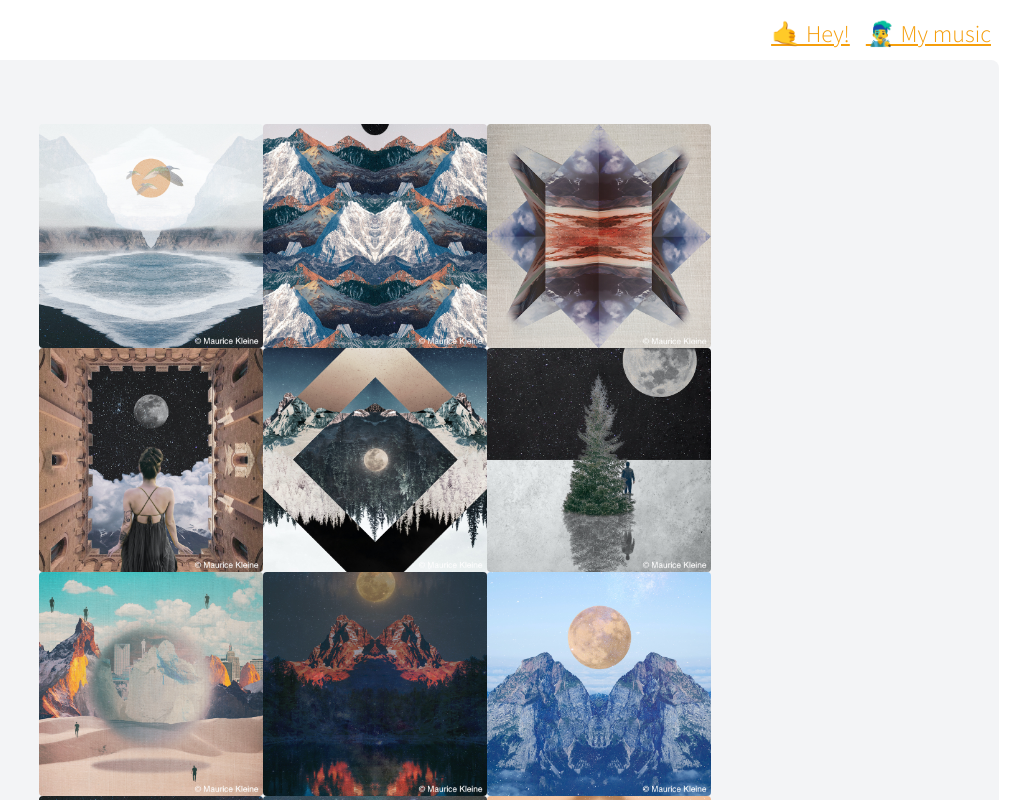
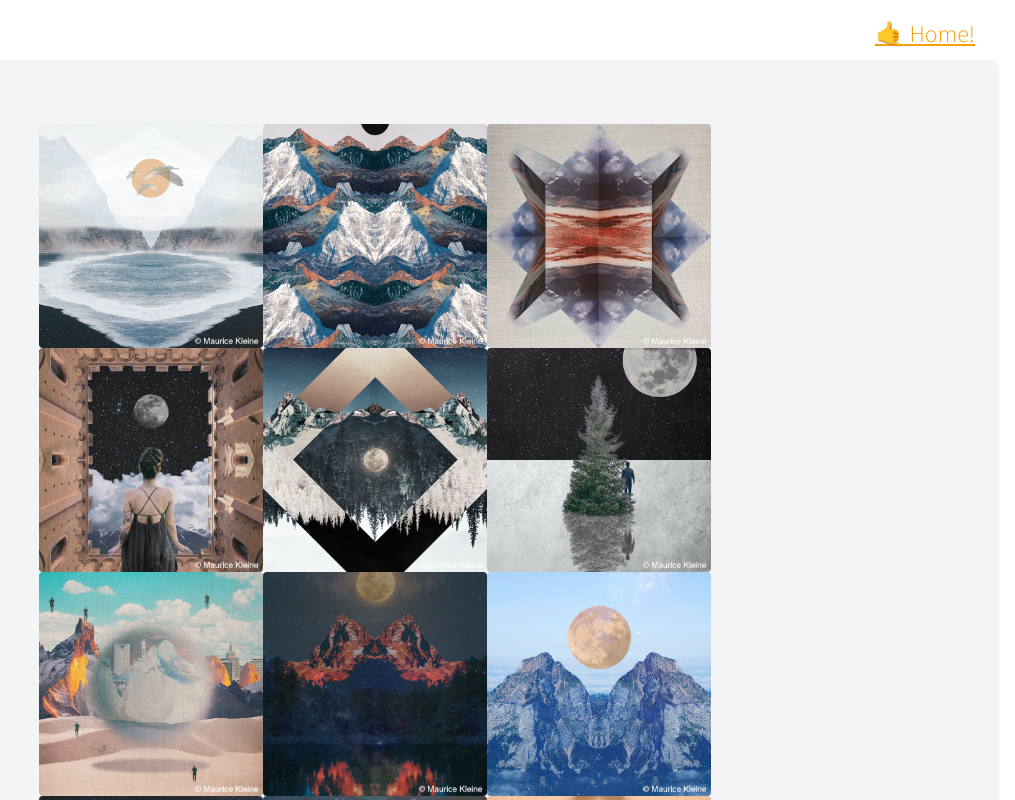
Before and after one commit to mauricekleine/mozza, a Next.js app: page /art in a window 1280 px wide. Shown: the top 800 px of the page, without its empty margins (265-1280 px from the left). Built offline with nearby package versions, Linux system fonts and the light colour scheme; a web font is replaced by a local one.

Commit message:
fix: remove dead link

```diff
--- a/src/pages/art.tsx
+++ b/src/pages/art.tsx
@@ -6,10 +6,8 @@ const Art = () => {
     <>
       <div className="flex justify-end pb-2 pr-2">
         <div className="mr-4">
-          <Link href="/">🤙 Hey!</Link>
+          <Link href="/">🤙 Home!</Link>
         </div>
-
-        <Link href="https://soundcloud.com/fluncle">👨‍🎤 My music</Link>
       </div>
 
       <Section>
```
